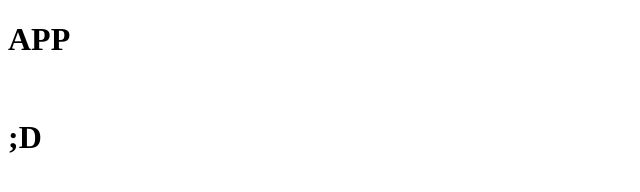
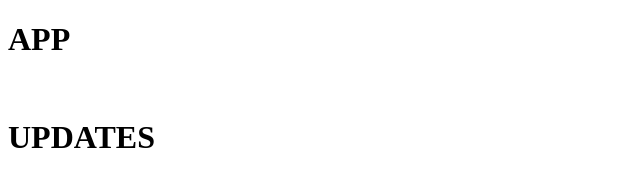
Before and after one commit to whatdoIputhere/api, a plain HTML site: page index.html in a window 1280 px wide. Shown: the whole page, without its empty margins (0-640 px from the left). Drawn offline with Linux system fonts and the light colour scheme.

Commit message:
add feature

```diff
--- a/index.html
+++ b/index.html
@@ -8,6 +8,6 @@
 <body>
     <h1>APP</h1>
     <br>
-    <h1>;D</h1>
+    <h1>UPDATES</h1>
 </body>
 </html>
```
